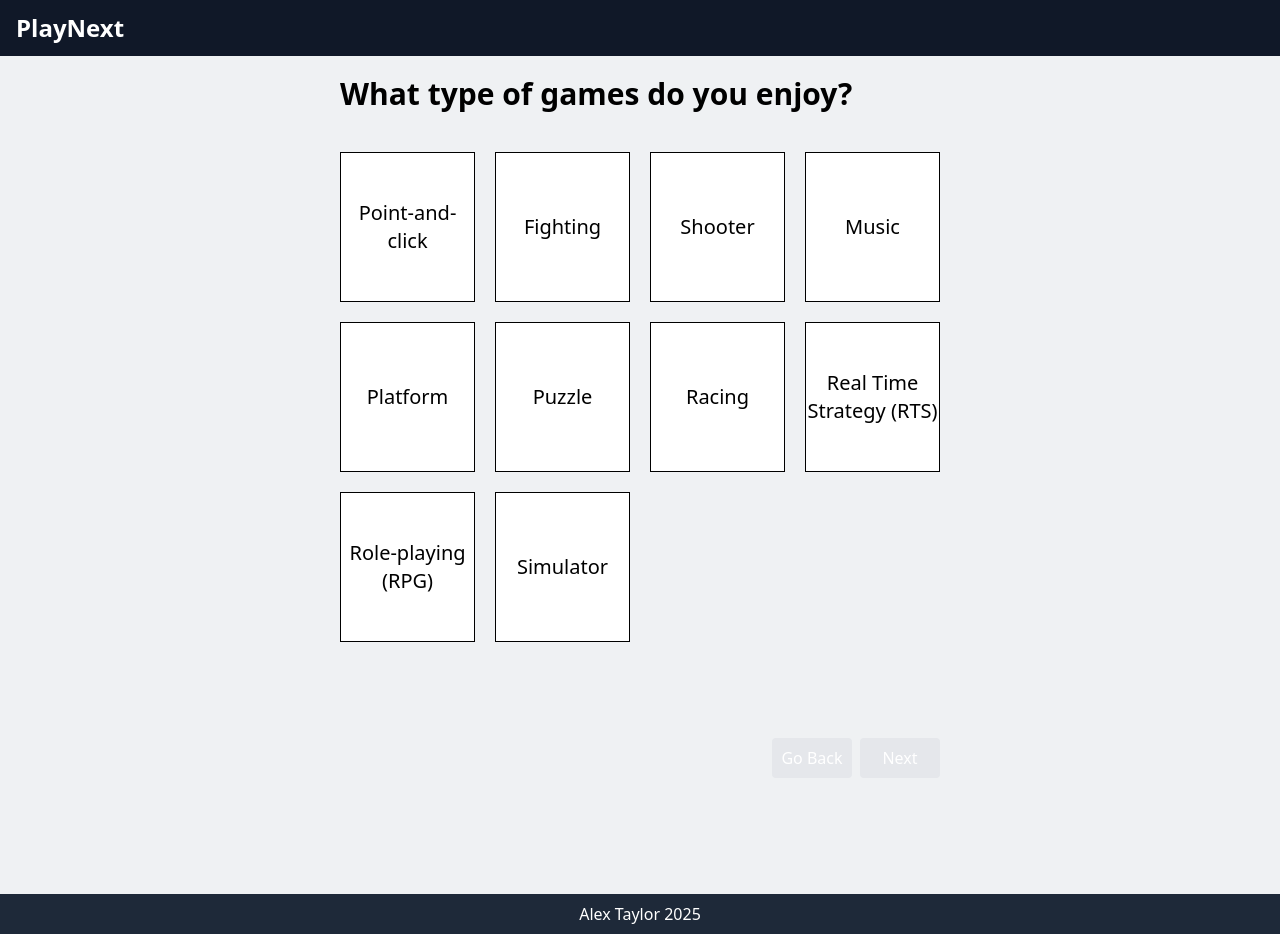
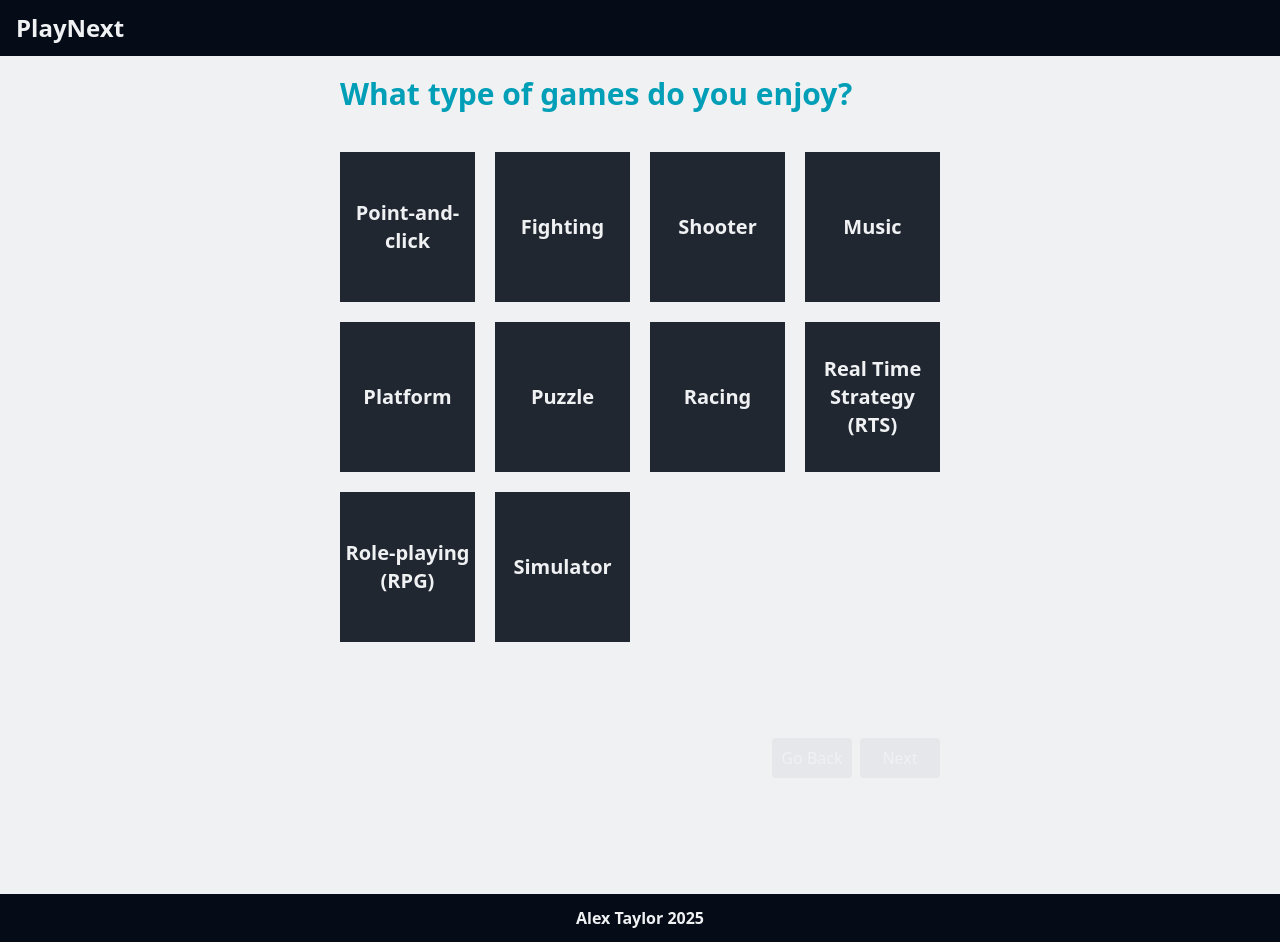
Before and after one commit to Alex-Devonte/PlayNext, a React (Vite) app in the folder frontend/: page /questionnaire in a window 1280 px wide. Built offline with nearby package versions, Linux system fonts and the light colour scheme; no server answers.

Commit message:
Update styles, colors, and layout

```diff
--- a/frontend/src/components/Footer.tsx
+++ b/frontend/src/components/Footer.tsx
@@ -1,7 +1,7 @@
 function Footer() {
   return (
-    <footer className="w-full bg-gray-800 p-2 text-center text-white">
-      <p>Alex Taylor 2025</p>
+    <footer className="bg-dark w-full p-3 text-center">
+      <p className="text-light font-bold">Alex Taylor 2025</p>
     </footer>
   );
 }
--- a/frontend/src/components/GameCard.tsx
+++ b/frontend/src/components/GameCard.tsx
@@ -6,7 +6,7 @@ interface gameCardProps {
 
 const GameCard: React.FC<gameCardProps> = ({ name, coverUrl, summary }) => {
   return (
-    <div className="flex h-[350px] w-[350px] flex-col rounded-2xl border lg:w-full">
+    <div className="flex h-[350px] w-[350px] flex-col rounded-2xl lg:w-full">
       <div className="relative h-full w-full overflow-hidden rounded-t-2xl">
         <img
           src={coverUrl.replace("t_thumb", "t_screenshot_med")}
@@ -14,7 +14,7 @@ const GameCard: React.FC<gameCardProps> = ({ name, coverUrl, summary }) => {
           className="absolute inset-0 h-full w-full rounded-t-2xl object-cover"
         />
       </div>
-      <div className="flex h-[150px] items-center rounded-b-2xl bg-gray-800 p-2 text-white">
+      <div className="bg-secondary text-light flex h-[150px] items-center rounded-b-2xl p-2">
         <h2 className="text-2xl font-bold">{name}</h2>
         {/* <p>{summary}</p> */}
       </div>
--- a/frontend/src/components/GameDetail.tsx
+++ b/frontend/src/components/GameDetail.tsx
@@ -106,7 +106,7 @@ function GameDetail() {
  if (!game) return <p>No game details found.</p>;
 
  return (
-   <div className="mx-auto mb-10 px-5 py-10 lg:px-16">
+   <div className="text-dark mx-auto mb-10 px-5 py-10 lg:px-16 xl:max-w-3/5">
      <div className="flex flex-col gap-8 lg:flex-row">
        <div className="mx-auto w-full max-w-md lg:w-1/3">
          <img
@@ -117,7 +117,7 @@ function GameDetail() {
        </div>
 
        <div className="flex-1">
-         <h1 className="mb-5 text-4xl font-bold md:text-5xl lg:text-6xl">
+         <h1 className="text-primary mb-5 text-4xl font-bold md:text-5xl lg:text-6xl">
            {game.name}
          </h1>
          <p className="mb-5">{game.summary}</p>
@@ -125,55 +125,69 @@ function GameDetail() {
          <div className="flex flex-wrap gap-4">
            <p>
              <span className="font-bold">Genres:</span>{" "}
-             {game.genres.map((genre) => genre.name).join(", ")}
+             <span className="text-primary font-semibold">
+               {game.genres.map((genre) => genre.name).join(", ")}
+             </span>
            </p>
            <p>
              <span className="font-bold">Platforms:</span>{" "}
-             {game.platforms.map((platform) => platform.name).join(", ")}
+             <span className="text-primary font-semibold">
+               {game.platforms.map((platform) => platform.name).join(", ")}
+             </span>
            </p>
            <p>
              <span className="font-bold">Release Date:</span>{" "}
-             {game.releaseDates[0]?.human}
+             <span className="text-primary font-semibold">
+               {game.releaseDates[0]?.human}
+             </span>
            </p>
          </div>
        </div>
      </div>
 
-     <div className="mt-10 grid gap-4 text-sm md:grid-cols-2 lg:grid-cols-3">
+     <div className="mt-10 grid gap-10 text-sm md:grid-cols-2 lg:grid-cols-3">
        <div>
          <h2 className="mb-1 text-lg font-bold">Developer</h2>
-         <p>{game.developers.map((developer) => developer.name).join(", ")}</p>
+         <p className="text-primary font-semibold">
+           {game.developers.map((developer) => developer.name).join(", ")}
+         </p>
        </div>
 
        <div>
          <h2 className="mb-1 text-lg font-bold">Publisher</h2>
-         <p>{game.publishers.map((publisher) => publisher.name).join(", ")}</p>
+         <p className="text-primary font-semibold">
+           {game.publishers.map((publisher) => publisher.name).join(", ")}
+         </p>
        </div>
 
        <div>
          <h2 className="mb-1 text-lg font-bold">Keywords</h2>
-         <p className="italic">
+         <p className="text-primary italic">
            {game.keywords.map((keyword) => keyword.name).join(", ")}
          </p>
        </div>
 
        <div>
          <h2 className="mb-1 text-lg font-bold">Perspective</h2>
-         <p>
+         <p className="text-primary font-semibold">
            {game.perspectives.map((perspective) => perspective.name).join(", ")}
          </p>
        </div>
 
        <div>
          <h2 className="mb-1 text-lg font-bold">Game Modes</h2>
-         <p>{game.gameModes.map((mode) => mode.name).join(", ")}</p>
+         <p className="text-primary font-semibold">
+           {game.gameModes.map((mode) => mode.name).join(", ")}
+         </p>
        </div>
 
        <div className="mb-5">
          <h2 className="mb-1 text-lg font-semibold">Age Ratings</h2>
          <ul className="grid grid-cols-3">
            {game.ageRatings.map((rating) => (
-             <li key={rating.id}>{rating.organization.name}</li>
+             <li className="text-dark font-semibold" key={rating.id}>
+               {rating.organization.name}
+             </li>
            ))}
          </ul>
        </div>
--- a/frontend/src/components/Header.tsx
+++ b/frontend/src/components/Header.tsx
@@ -9,9 +9,12 @@ function Header() {
   }
 
   return (
-    <header className="w-full bg-gray-900 px-4 py-3 text-white">
+    <header className="bg-dark w-full px-4 py-3">
       <div>
-        <Link to="/" className="text-2xl font-bold">
+        <Link
+          to="/"
+          className="text-light hover:text-primary active:text-primary text-2xl font-bold"
+        >
           PlayNext
         </Link>
       </div>
--- a/frontend/src/components/HomePage.tsx
+++ b/frontend/src/components/HomePage.tsx
@@ -31,24 +31,24 @@ function HomePage() {
   if (loading) return <p>Loading your random game...</p>;
 
   return (
-    <div className="mb-[-100px] flex h-screen flex-col justify-center">
+    <div className="bg-dark mb-[-100px] flex h-screen flex-col justify-center">
       <div className="my-10 flex flex-col items-center justify-center gap-5">
-        <h1 className="mt-3 text-8xl font-bold">PlayNext</h1>
-        <h2 className="text-3xl text-gray-950 italic">
+        <h1 className="text-light mt-3 text-8xl font-bold">PlayNext</h1>
+        <h2 className="text-light text-3xl italic">
           Discover what to play next
         </h2>
       </div>
       <div className="flex flex-col items-center gap-5 md:flex-row md:justify-center">
         <Link
           to="/questionnaire"
-          className="w-[300px] rounded-3xl bg-gray-800 p-4 text-center text-white hover:bg-gray-700"
+          className="bg-primary hover:bg-darkerPrimary active:bg-darkerPrimary w-[300px] rounded-3xl p-4 text-center text-white shadow-xl"
         >
           Take the questionnaire
         </Link>
         <a
           href="#"
           onClick={() => getRandomGame()}
-          className="w-[300px] rounded-3xl bg-gray-800 p-4 text-center text-white hover:bg-gray-700"
+          className="bg-primary hover:bg-darkerPrimary active:bg-darkerPrimary w-[300px] rounded-3xl p-4 text-center text-white shadow-xl"
         >
           Find a random game
         </a>
--- a/frontend/src/components/Questionnaire.tsx
+++ b/frontend/src/components/Questionnaire.tsx
@@ -122,7 +122,7 @@ function Questionnaire() {
 
   return (
     <div className="flex flex-col p-5 lg:mx-auto xl:w-1/2">
-      <h2 className="mb-10 text-3xl font-semibold">
+      <h2 className="text-primary mb-10 text-3xl font-semibold">
         {currentQuestion.question}
       </h2>
       <div className="grid grid-cols-2 justify-items-center gap-5 md:grid-cols-3 lg:grid-cols-4">
@@ -133,10 +133,10 @@ function Questionnaire() {
           return (
             <div
               key={option.id}
-              className={`flex h-[150px] w-full cursor-pointer items-center justify-center text-center text-xl ${
+              className={`text-light outline-accent flex h-[150px] w-full cursor-pointer items-center justify-center text-center text-xl font-semibold ${
                 isSelected
-                  ? "border-2 border-gray-800 bg-gray-600 text-white"
-                  : "border-1 bg-white"
+                  ? "bg-primary"
+                  : "bg-secondary hover:outline-4 active:outline-4"
               }`}
               onClick={() => handleSelect(currentQuestion.key, option.id)}
             >
@@ -149,7 +149,7 @@ function Questionnaire() {
         <button
           onClick={handlePrev}
           disabled={isPrevDisabled}
-          className="w-[80px] rounded bg-gray-800 p-2 text-white disabled:bg-gray-200"
+          className="bg-secondary text-light w-[80px] rounded p-2 disabled:bg-gray-200"
         >
           Go Back
         </button>
@@ -157,7 +157,7 @@ function Questionnaire() {
           <button
             onClick={handleSubmit}
             disabled={isSubmitDisabled}
-            className="w-[80px] rounded bg-gray-800 p-2 text-white disabled:bg-gray-200"
+            className="bg-primary text-light w-[80px] rounded p-2 disabled:bg-gray-200"
           >
             Submit
           </button>
@@ -165,7 +165,7 @@ function Questionnaire() {
           <button
             onClick={handleNext}
             disabled={isNextDisabled}
-            className="w-[80px] rounded bg-gray-800 p-2 text-white disabled:bg-gray-200"
+            className="bg-primary text-light w-[80px] rounded p-2 disabled:bg-gray-200"
           >
             Next
           </button>
--- a/frontend/src/components/Results.tsx
+++ b/frontend/src/components/Results.tsx
@@ -44,11 +44,11 @@ function Results() {
   console.log("Recommended games:", data.recommendedGames);
 
   return (
-    <div className="mb-24 p-5">
-      <h2 className="mt-5 mb-20 text-center text-4xl font-bold">
+    <div className="mb-20 p-1">
+      <h2 className="text-primary mt-5 mb-32 text-center text-4xl font-bold md:mb-20">
         Your Game Recommendations
       </h2>
-      <div className="grid w-full grid-cols-1 justify-items-center gap-5 p-5 md:grid-cols-2 md:p-0 lg:mx-auto lg:w-3/4 lg:grid-cols-5 lg:justify-items-normal">
+      <div className="flex w-full grid-cols-1 justify-items-center gap-5 overflow-x-scroll p-5 md:grid md:grid-cols-2 md:overflow-x-auto md:p-0 lg:mx-auto lg:grid-cols-4 lg:justify-items-normal xl:grid-cols-5">
         {data.recommendedGames.map((game: Game) => (
           <Link to={`/game/${game.id}`} key={game.id}>
             <GameCard
```
